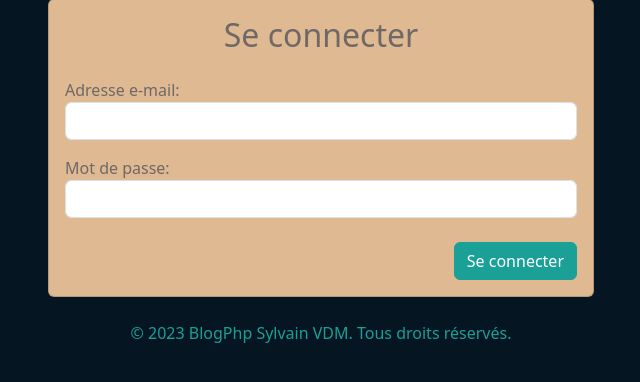
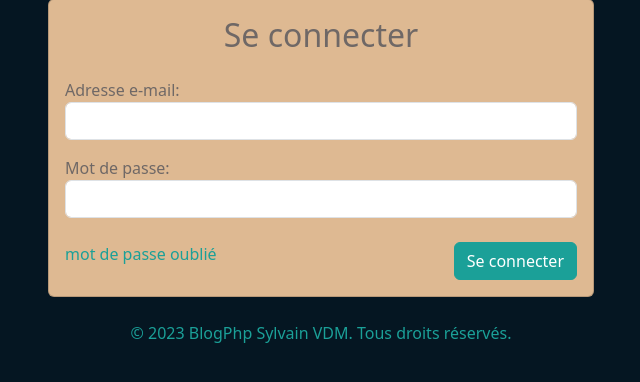
Before and after one commit to KenKaneki-42/P5_BlogPHP, a PHP site: template templates/front/login.html.twig in a window 1280 px wide. Shown: the part 117-499 px from the top of the page, without its empty margins (319-959 px from the left). Run offline with PHP 8.4, Linux system fonts and the light colour scheme; the template is opened without the code that fills it, so the values that code supplies are empty; some libraries are stand-ins or nearby versions.

Commit message:
add forgotten password on login form

```diff
--- a/public/css/style.css
+++ b/public/css/style.css
@@ -200,3 +200,11 @@
   background-color: var(--dark-color);
   color: var(--light-color);
 }
+
+.form-link {
+  color: var(--text-color);
+}
+
+.form-link:hover{
+  font-weight: bold;
+}
--- a/templates/front/login.html.twig
+++ b/templates/front/login.html.twig
@@ -20,7 +20,8 @@
 								<label for="password">Mot de passe:</label>
 								<input type="password" class="form-control" id="password" name="password" required>
 							</div>
-							<div class="d-flex justify-content-end mt-4">
+							<div class="d-flex justify-content-between mt-4 align-center">
+                <a href="#" class="form-link"> mot de passe oublié</a>
 								<button type="submit" class="btn btn-primary" name="submit" value="submit">Se connecter</button>
 							</div>
 						</form>
```
